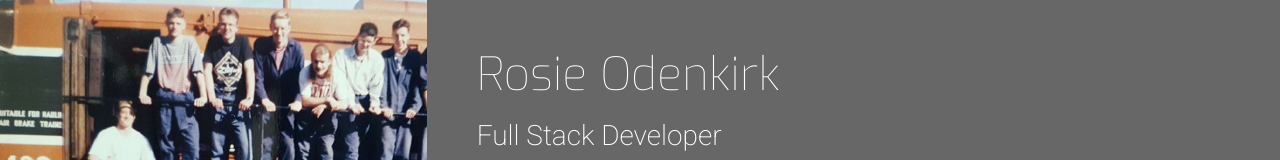
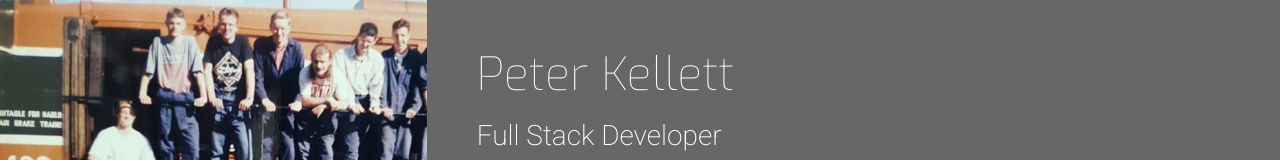
Before and after one commit to PeterKellett/advanced-resume-tutorial, a plain HTML site: page index.html in a window 1280 px wide. Shown: the top 160 px of the page. Drawn offline with nearby package versions, Linux system fonts and the light colour scheme.

Commit message:
Changed my name on index.html page

```diff
--- a/index.html
+++ b/index.html
@@ -19,7 +19,7 @@
             <div class="col-md-8">
                 <div class="row bg-color-name-title">
                     <div class="heading">
-                        <h1 class="name">Rosie Odenkirk</h1>
+                        <h1 class="name">Peter Kellett</h1>
                         <h2 class="title"> Full Stack Developer</h2>
                     </div>
                 </div>
```
